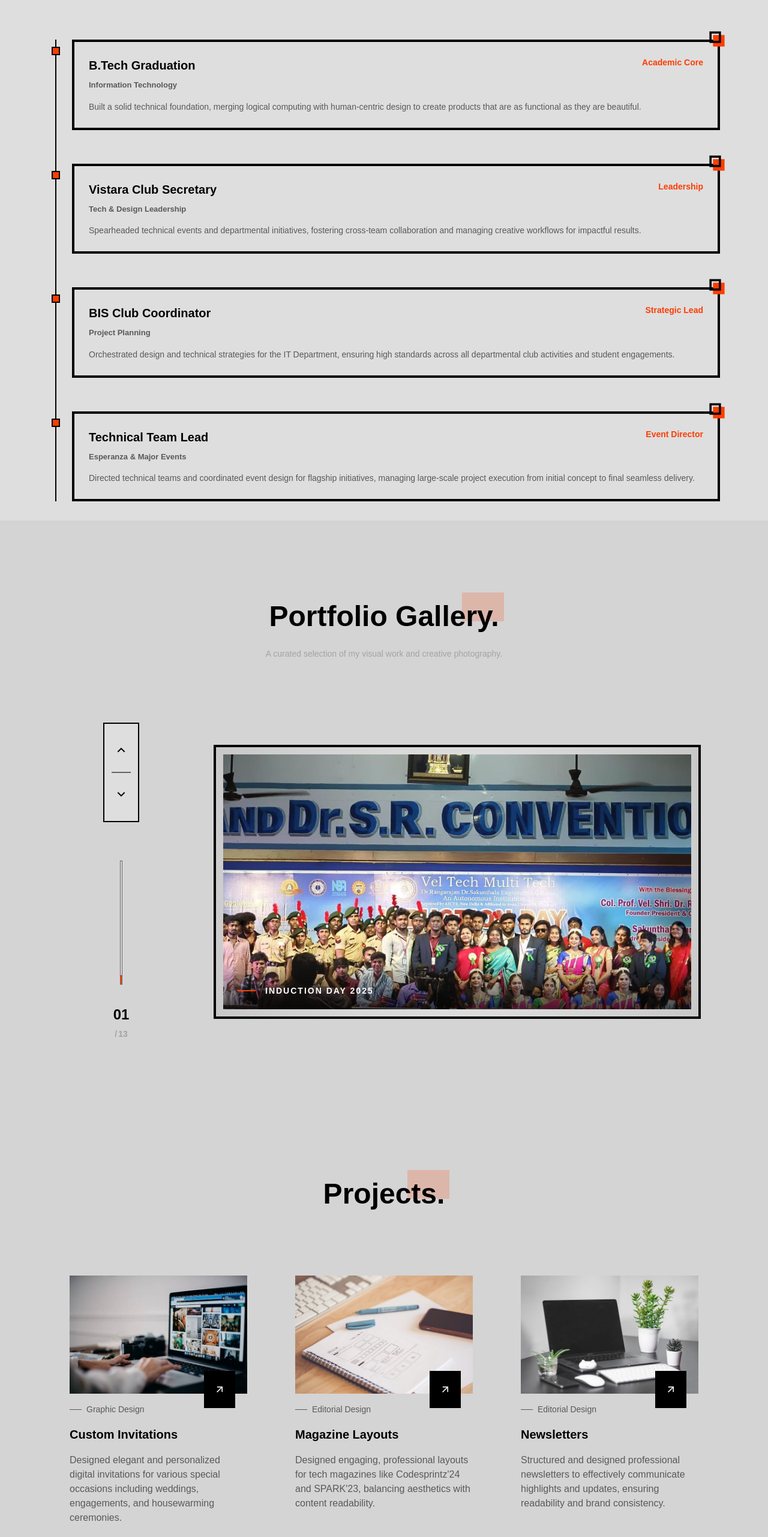
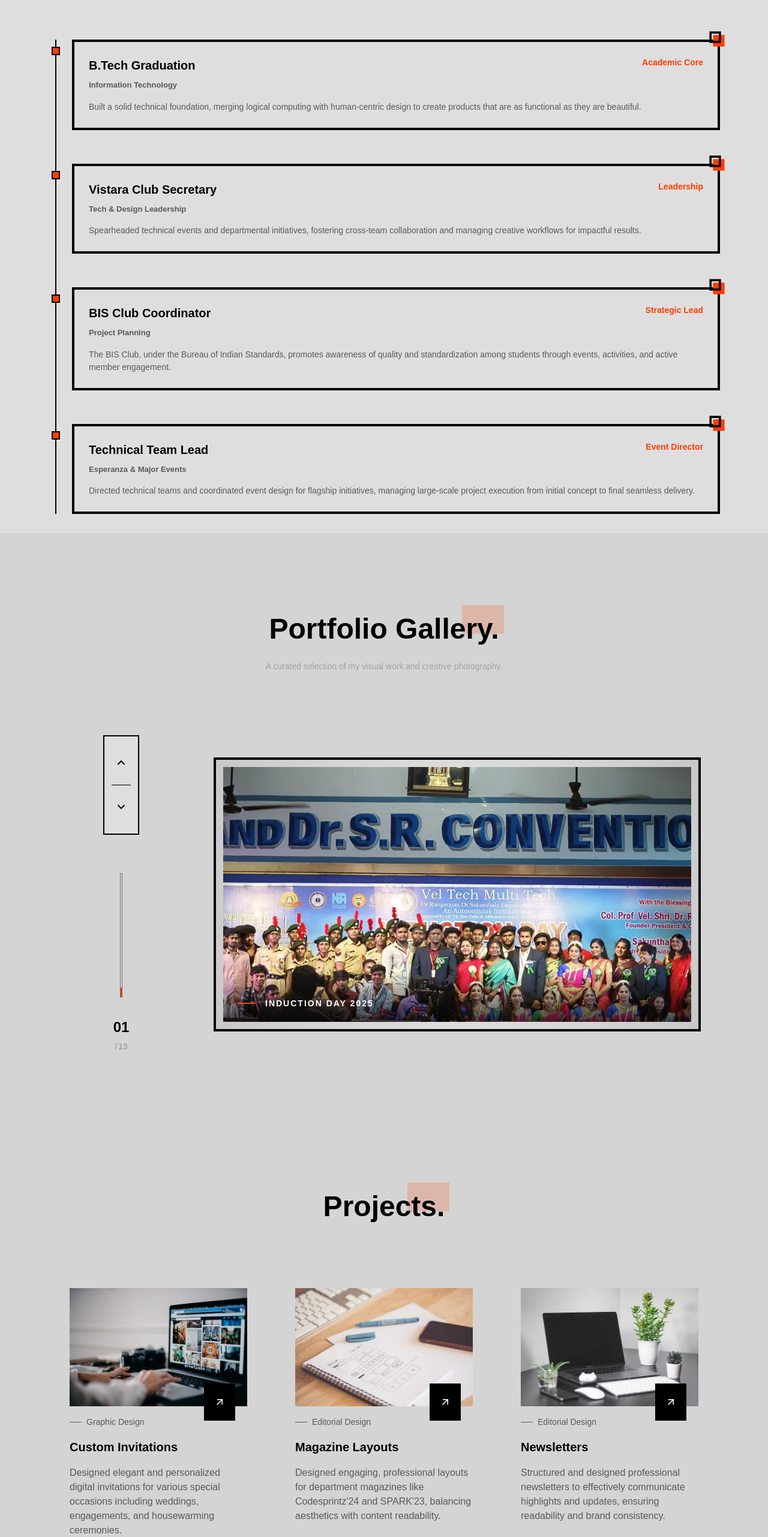
Before and after one commit to Dev-Madhan/yuvashree-portfolio, a Next.js app: page / in a window 1280 px wide. Shown: the part 2832-5395 px from the top of the page at 60% size. Built offline with nearby package versions, Linux system fonts and the light colour scheme; a web font is replaced by a local one.

Commit message:
v7 - Minor Update.

```diff
--- a/src/components/Gallery.tsx
+++ b/src/components/Gallery.tsx
@@ -4,7 +4,7 @@ import { motion, AnimatePresence } from 'framer-motion';
 
 const galleryImages = [
     { src: "/gallery/gal - (1).jpg", label: "Induction day 2025" },
-    { src: "/gallery/gal - (2).jpg", label: "Tech Club Coordinator" },
+    { src: "/gallery/gal - (2).jpg", label: "Tech Club Secretary" },
     { src: "/gallery/gal - (3).jpg", label: "Alumini Meet 2025" },
     { src: "/gallery/gal - (4).jpg", label: "Esperanza 2026" },
     { src: "/gallery/gal - (5).jpg", label: "Orchestration" },
--- a/src/components/Journey.tsx
+++ b/src/components/Journey.tsx
@@ -19,7 +19,7 @@ const journeyData = [
         year: 'Strategic Lead',
         title: 'BIS Club Coordinator',
         subtitle: 'Project Planning',
-        description: 'Orchestrated design and technical strategies for the IT Department, ensuring high standards across all departmental club activities and student engagements.',
+        description: 'The BIS Club, under the Bureau of Indian Standards, promotes awareness of quality and standardization among students through events, activities, and active member engagement.',
     },
     {
         year: 'Event Director',
--- a/src/components/Projects.tsx
+++ b/src/components/Projects.tsx
@@ -15,7 +15,7 @@ const Projects = () => {
             img: "/img/project-2.jpg",
             subtitle: "Editorial Design",
             title: "Magazine Layouts",
-            description: "Designed engaging, professional layouts for tech magazines like Codesprintz'24 and SPARK'23, balancing aesthetics with content readability.",
+            description: "Designed engaging, professional layouts for department magazines like Codesprintz'24 and SPARK'23, balancing aesthetics with content readability.",
             link: "https://drive.google.com/drive/folders/1PYcv13dzitLiwV_6iv0PYY7Lp8TQoGCa?usp=drive_link"
         },
         {
```
